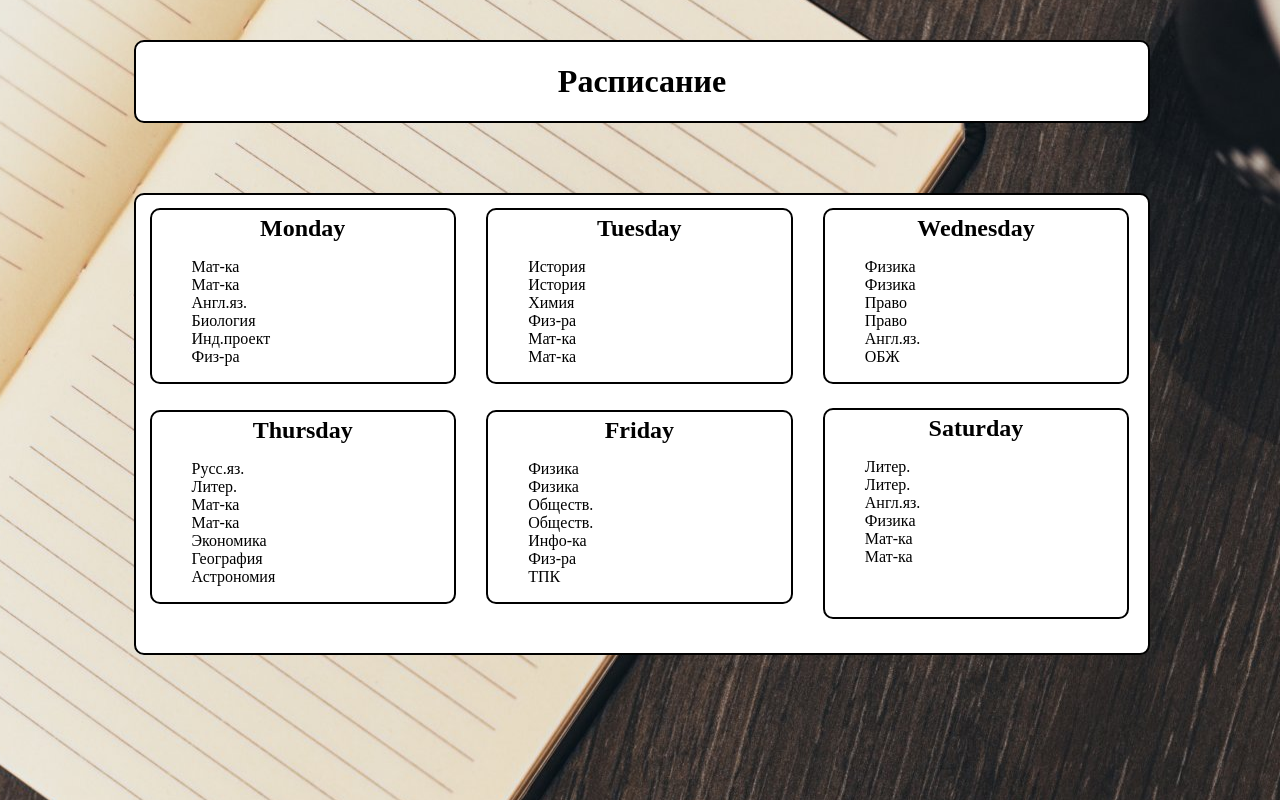
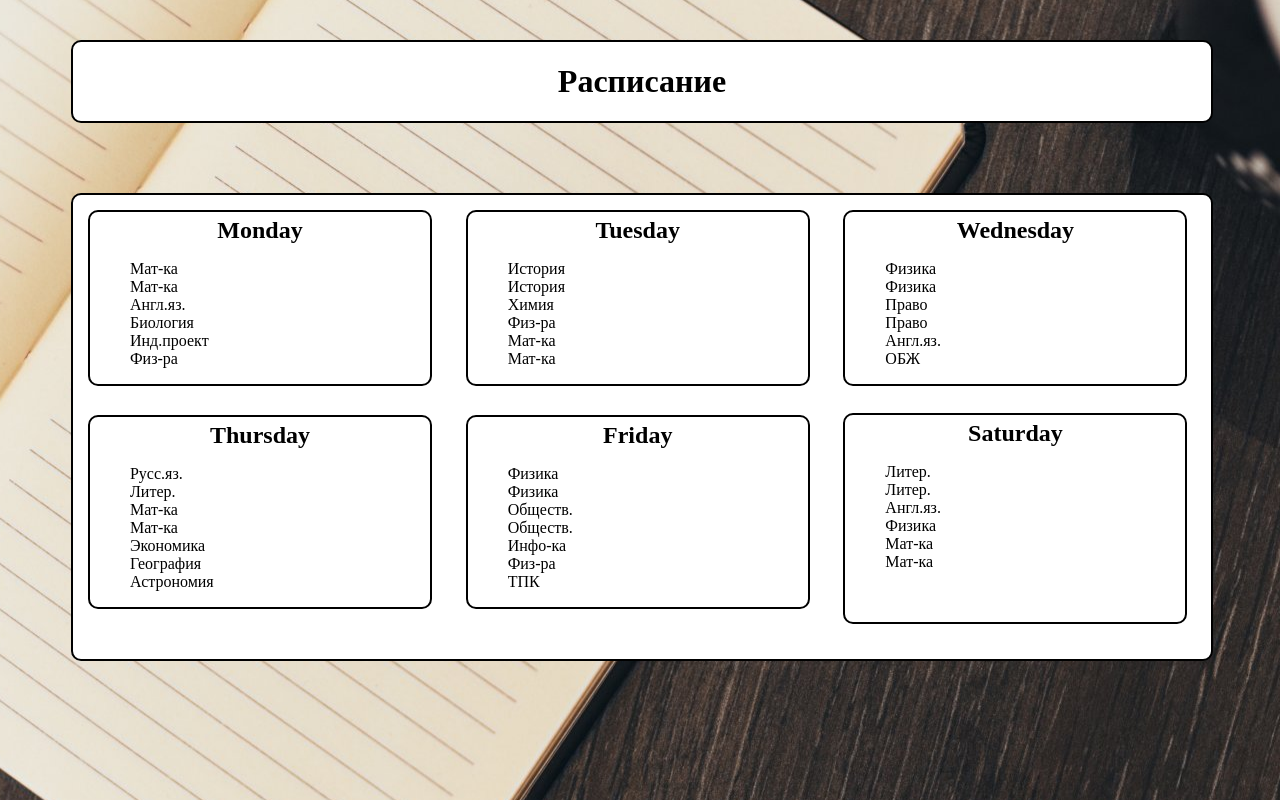
Before and after one commit to FaceOD/FaceOD.github.io, a plain HTML site: page index.html in a window 1280 px wide. Drawn offline with Linux system fonts and the light colour scheme.

Commit message:
Update main.css

```diff
--- a/main.css
+++ b/main.css
@@ -26,9 +26,9 @@ ul
 
 #headinner
  {
-	width: 80%;
+	width: 90%;
 	height: 20%;
-	margin: 2.5% 10% .5% 10%;
+	margin: 2.5% 5% .5% 5%;
 	text-align: center;
 	border: 2px solid black;
 	border-radius: 10px;
@@ -37,10 +37,10 @@ ul
 
 #content
  {
-	width: 80%;
+	width: 90%;
  	height: 70%;
  	border: 2px solid black;
- 	margin: 5% 10%;
+ 	margin: 5% 5%;
  	border-radius: 10px;
  	background-color: white;
  }
```
